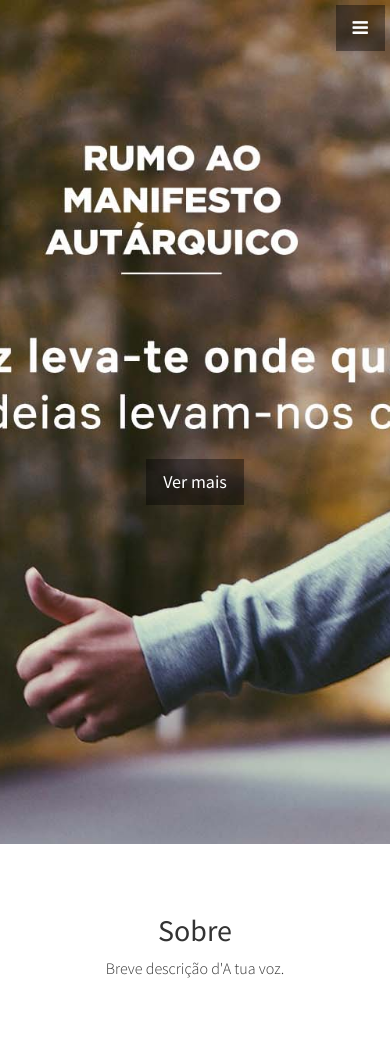
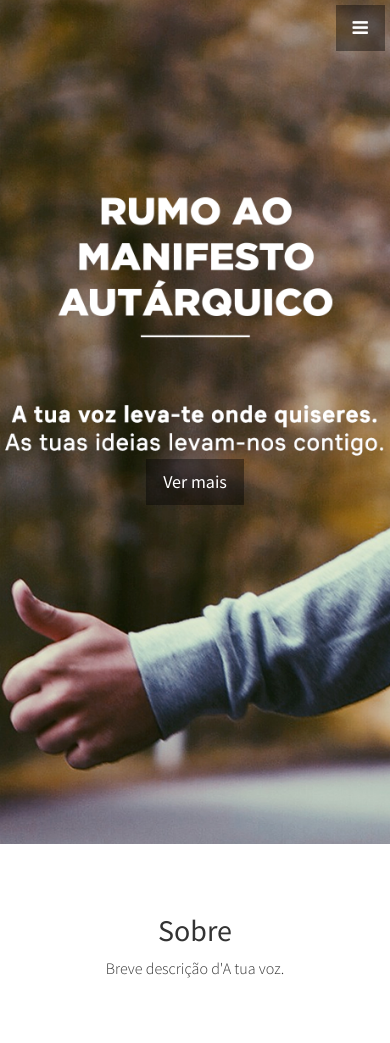
Before and after one commit to RuiVilares/atuavoz, a PHP site: template templates/main.twig in a window 390 px wide. Shown: the top 1043 px of the page. Run offline with PHP 8.4, Linux system fonts and the light colour scheme; the template is opened without the code that fills it, so the values that code supplies are empty; some libraries are stand-ins or nearby versions.

Commit message:
Adaptação da imagem de fundo a vários ecras

```diff
--- a/api/login.php
+++ b/api/login.php
@@ -1,6 +1,6 @@
 <?php
   session_start();
-  include_once 'connection.php';
+  include_once('connection.php');
   include_once('proposals.php');
   $body = file_get_contents('php://input');
 
--- a/api/proposals.php
+++ b/api/proposals.php
@@ -7,7 +7,7 @@
       global $db;
       $validation = 0;
       $nVotes = 0;
-      $stmt = $db->prepare('INSERT INTO Proposals (author, title, description, validation, nVotes) VALUES (:author, :title, :description, :validation, :nVotes)');
+      $stmt = $db->prepare('INSERT INTO Proposals (title, author, description, validation, nVotes) VALUES (:title, :author, :description, :validation, :nVotes)');
       $stmt->bindParam(':author', $author, PDO::PARAM_STR);
       $stmt->bindParam(':title', $title, PDO::PARAM_STR);
       $stmt->bindParam(':description', $description, PDO::PARAM_STR);
--- a/database/mysql.sql
+++ b/database/mysql.sql
@@ -1,5 +1,5 @@
+DROP TABLE IF EXISTS Proposals;
 DROP TABLE IF EXISTS Admins;
-DROP TABLE IF EXISTS Proposals;
 
 CREATE TABLE Admins (
   username VARCHAR(50) NOT NULL PRIMARY KEY,
@@ -7,7 +7,7 @@ CREATE TABLE Admins (
 );
 
 CREATE TABLE Proposals (
-	id INTEGER PRIMARY KEY AUTO_INCREMENT,
+	id INTEGER PRIMARY KEY AUTOINCREMENT,
 	title VARCHAR(255),
 	author VARCHAR(255),
 	description VARCHAR(10000),
--- a/index.php
+++ b/index.php
@@ -23,7 +23,7 @@
         echo $twig->render('main.twig', array("AcceptedProposals" => getAcceptedProposals()));
         break;
     case 'admin':
-        echo $twig->render('admin.twig', array("WaitingProposals" => getWaitingProposals()), isLoggedIn);
+        echo $twig->render('admin.twig', array("WaitingProposals" => getWaitingProposals()), 'isLoggedIn');
         break;
     default:
         echo $twig->render('main.twig', array("AcceptedProposals" => getAcceptedProposals()));
--- a/templates/css/stylish-portfolio.css
+++ b/templates/css/stylish-portfolio.css
@@ -155,11 +155,68 @@ hr.small {
     position: relative;
     width: 100%;
     height: 100%;
-    background: url(../img/atuavoz.jpg) no-repeat center center scroll;
+    background: url(../img/atuavoz.png) no-repeat center center fixed;
     -webkit-background-size: cover;
     -moz-background-size: cover;
     background-size: cover;
     -o-background-size: cover;
+    overflow:hidden;
+}
+
+@media only screen and (max-width: 760px) {
+  .header {
+    display: table;
+    position: relative;
+    width: 100%;
+    height: 100%;
+    background: url(../img/atuavoz2.png) no-repeat center center scroll;
+    -webkit-background-size: cover;
+    -moz-background-size: cover;
+    background-size: cover;
+    -o-background-size: cover;
+    }
+}
+
+@media only screen and (max-width: 585px) {
+  .header {
+    display: table;
+    position: relative;
+    width: 100%;
+    height: 100%;
+    background: url(../img/atuavoz3.png) no-repeat center center scroll;
+    -webkit-background-size: cover;
+    -moz-background-size: cover;
+    background-size: cover;
+    -o-background-size: cover;
+    }
+}
+
+@media only screen and (max-width: 460px) {
+  .header {
+    display: table;
+    position: relative;
+    width: 100%;
+    height: 100%;
+    background: url(../img/atuavoz4.png) no-repeat center center scroll;
+    -webkit-background-size: cover;
+    -moz-background-size: cover;
+    background-size: cover;
+    -o-background-size: cover;
+    }
+}
+
+@media only screen and (max-width: 278px) {
+  .header {
+    display: table;
+    position: relative;
+    width: 100%;
+    height: 100%;
+    background: url(../img/atuavoz5.png) no-repeat center center scroll;
+    -webkit-background-size: cover;
+    -moz-background-size: cover;
+    background-size: cover;
+    -o-background-size: cover;
+    }
 }
 
 /* About */
--- a/templates/js/proposals.js
+++ b/templates/js/proposals.js
@@ -27,7 +27,10 @@ function addProposal(e) {
           $('#inputAuthor').val('');
           swal("SUCESSO", "Proposta registada. Aguarda validação.", "success");
         }
-      }
+      },
+      error: function(data) {
+          console.log(data.responseText);
+        }
     });
   }
 }
@@ -137,7 +140,10 @@ function login(e) {
         else {
           location.reload();
         }
-      }
+      },
+      error: function(data) {
+          console.log(data.responseText);
+        }
     });
   }
 }
```
Also changed, not shown: api/connection.php (+1 -6 lines), database/mysql.db (added), templates/img/atuavoz.jpg (deleted), templates/img/atuavoz.png (added), templates/img/atuavoz2.png (added), templates/img/atuavoz3.png (added), templates/img/atuavoz4.png (added), templates/img/atuavoz5.png (added), 1 other file.
